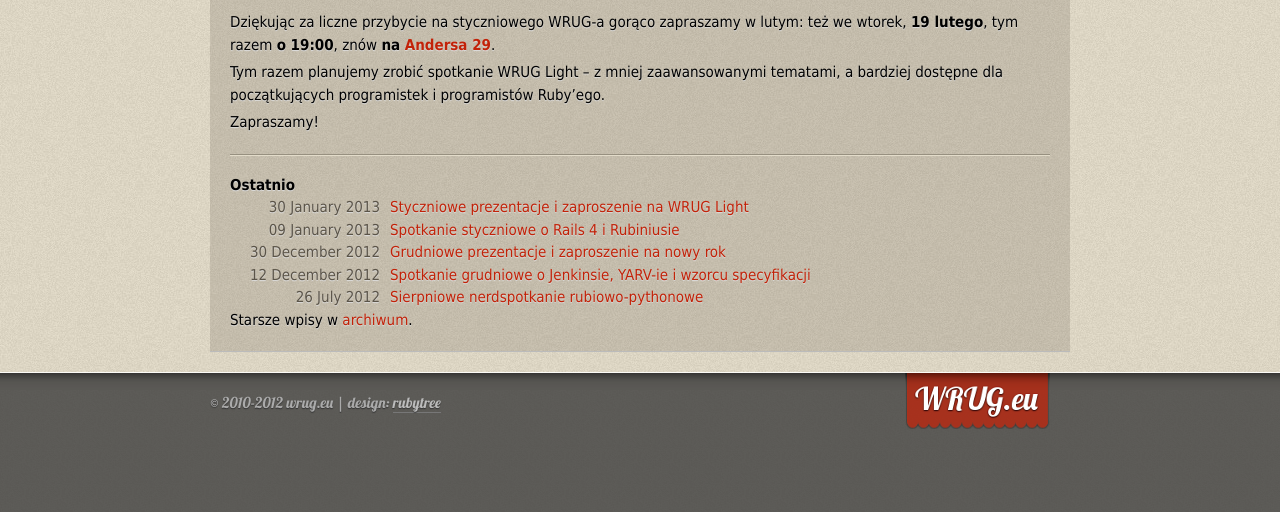
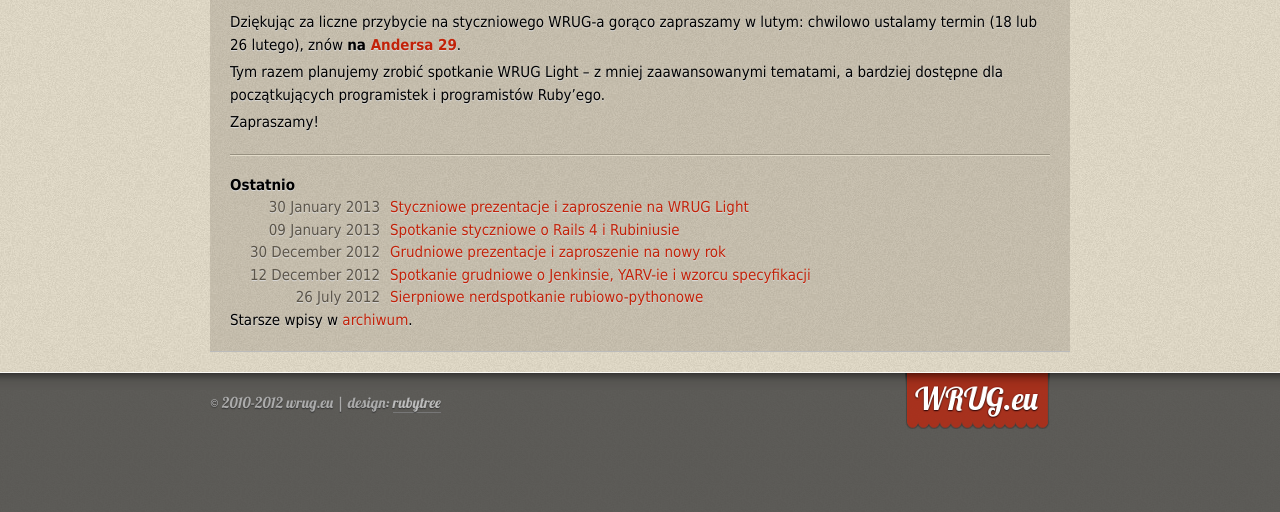
Before and after one commit to wrug/wrug.eu, a Jekyll site: the page built from index.html, in a window 1280 px wide. Shown: the part 1191-1703 px from the top of the page. Built offline with Jekyll 4.4.1, drawn with Linux system fonts in a browser that asks for light colours.

Commit message:
patch February date for the time being

```diff
--- a/_posts/2013-01-30-styczniowe-prezentacje.md
+++ b/_posts/2013-01-30-styczniowe-prezentacje.md
@@ -22,8 +22,8 @@ Poniżej nagrania wystąpień (w kamerowaniu się jeszcze wprawiamy…):
 </iframe>
 
 Dziękując za liczne przybycie na styczniowego WRUG-a gorąco
-zapraszamy w lutym: też we wtorek, **19 lutego**, tym razem
-**o 19:00**, znów **na [Andersa 29](http://panstwomiasto.pl)**.
+zapraszamy w lutym: chwilowo ustalamy termin (18 lub 26
+lutego), znów **na [Andersa 29](http://panstwomiasto.pl)**.
 
 Tym razem planujemy zrobić spotkanie WRUG Light
 – z mniej zaawansowanymi tematami, a bardziej dostępne
```
